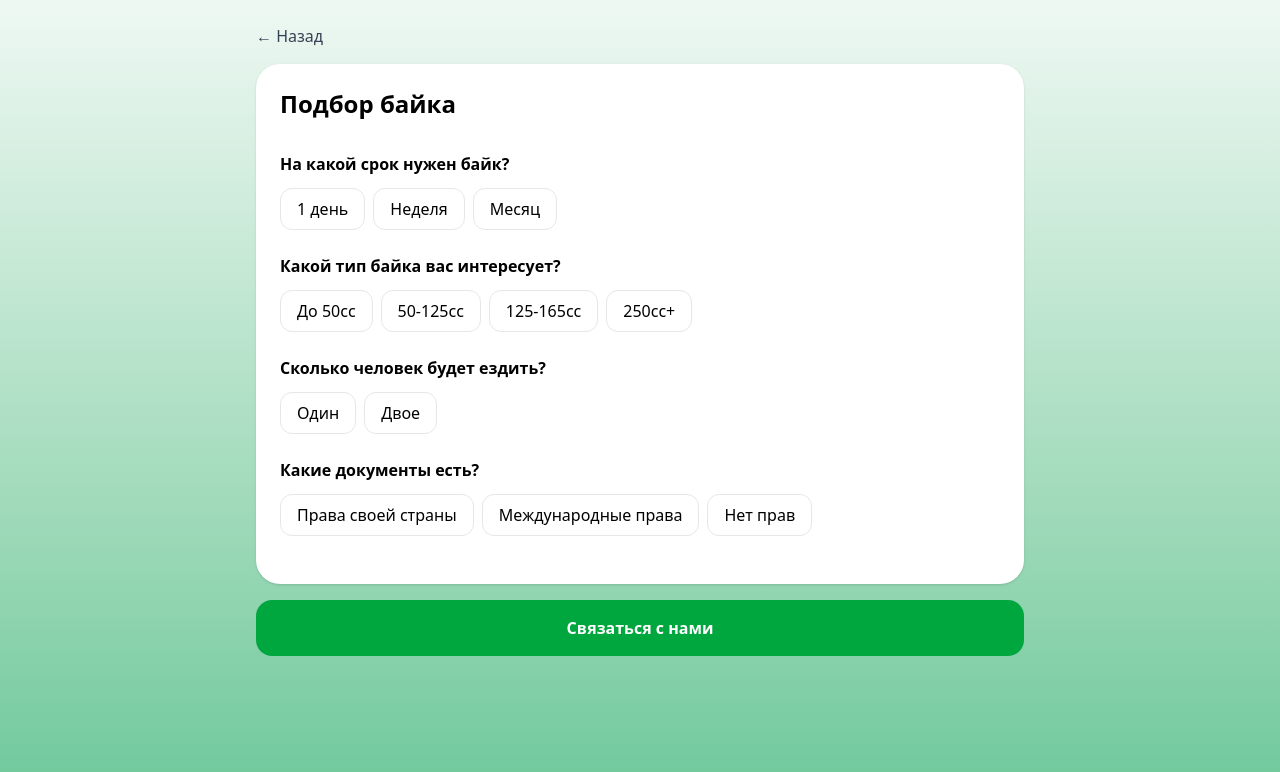
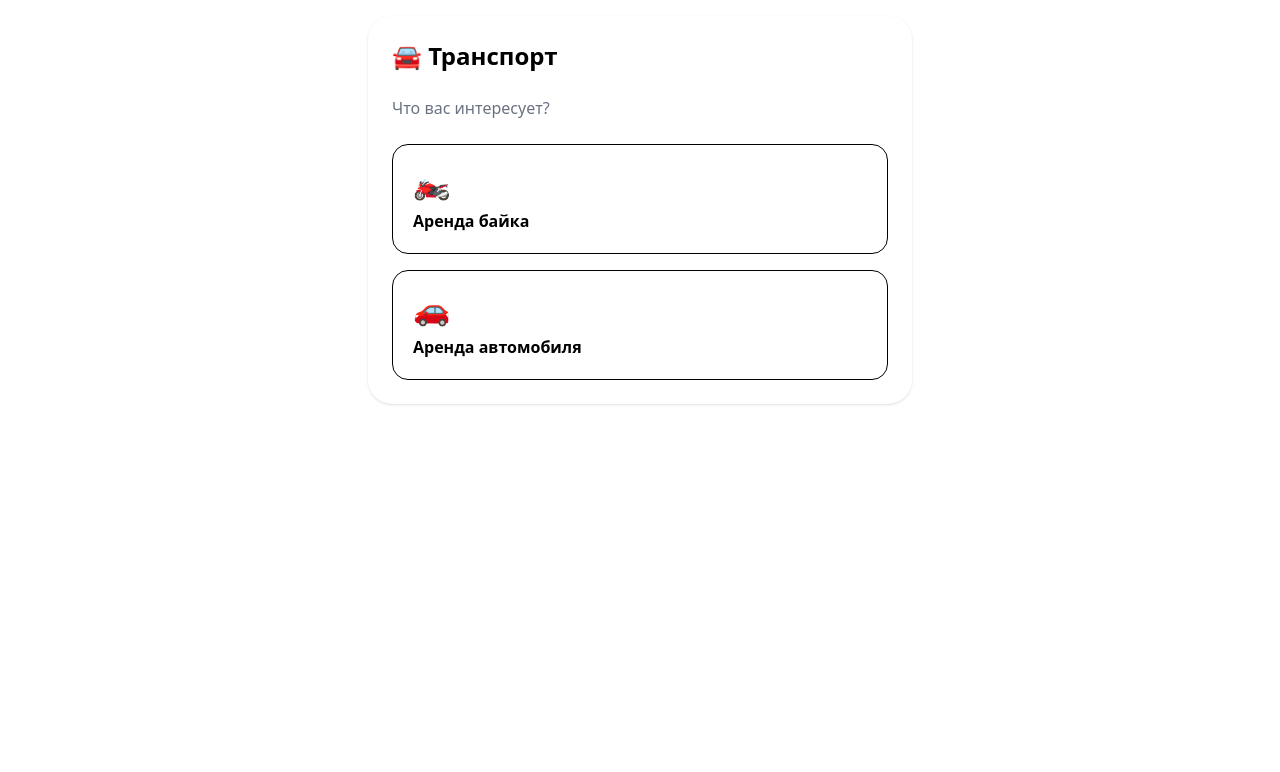
Before and after one commit to MaxbIch/superbot, a React (Vite) app: page /transport in a window 1280 px wide. Shown: the top 772 px of the page. Built offline with nearby package versions, Linux system fonts and the light colour scheme.

Commit message:
Google sheets rates

```diff
--- a/src/pages/TransportPage.tsx
+++ b/src/pages/TransportPage.tsx
@@ -1,11 +1,95 @@
-import FormPage from "../components/FormPage";
-import { bikeForm } from "../data/forms";
+import { useState } from "react";
+
+import LeadFormPage from "../components/LeadFormPage";
+
+import { bikeLead } from "../data/bikeLead";
+import { carLead } from "../data/carLead";
 
 export default function TransportPage() {
+    const [type, setType] =
+        useState<
+            "bike" | "car" | null
+        >(null);
+
+    if (type === "bike") {
+        return (
+            <LeadFormPage
+                config={bikeLead}
+            />
+        );
+    }
+
+    if (type === "car") {
+        return (
+            <LeadFormPage
+                config={carLead}
+            />
+        );
+    }
+
     return (
-        <FormPage
-            title="Подбор байка"
-            questions={bikeForm}
-        />
+        <div className="max-w-xl mx-auto p-4">
+            <div className="bg-white rounded-3xl p-6 shadow">
+
+                <h1 className="text-2xl font-bold mb-6">
+                    🚘 Транспорт
+                </h1>
+
+                <p className="text-gray-500 mb-6">
+                    Что вас интересует?
+                </p>
+
+                <div className="space-y-4">
+
+                    <button
+                        onClick={() =>
+                            setType("bike")
+                        }
+                        className="
+              w-full
+              bg-white
+              border
+              rounded-2xl
+              p-5
+              text-left
+              hover:border-green-500
+            "
+                    >
+                        <div className="text-3xl mb-2">
+                            🏍️
+                        </div>
+
+                        <div className="font-semibold">
+                            Аренда байка
+                        </div>
+                    </button>
+
+                    <button
+                        onClick={() =>
+                            setType("car")
+                        }
+                        className="
+              w-full
+              bg-white
+              border
+              rounded-2xl
+              p-5
+              text-left
+              hover:border-green-500
+            "
+                    >
+                        <div className="text-3xl mb-2">
+                            🚗
+                        </div>
+
+                        <div className="font-semibold">
+                            Аренда автомобиля
+                        </div>
+                    </button>
+
+                </div>
+
+            </div>
+        </div>
     );
 }
```
